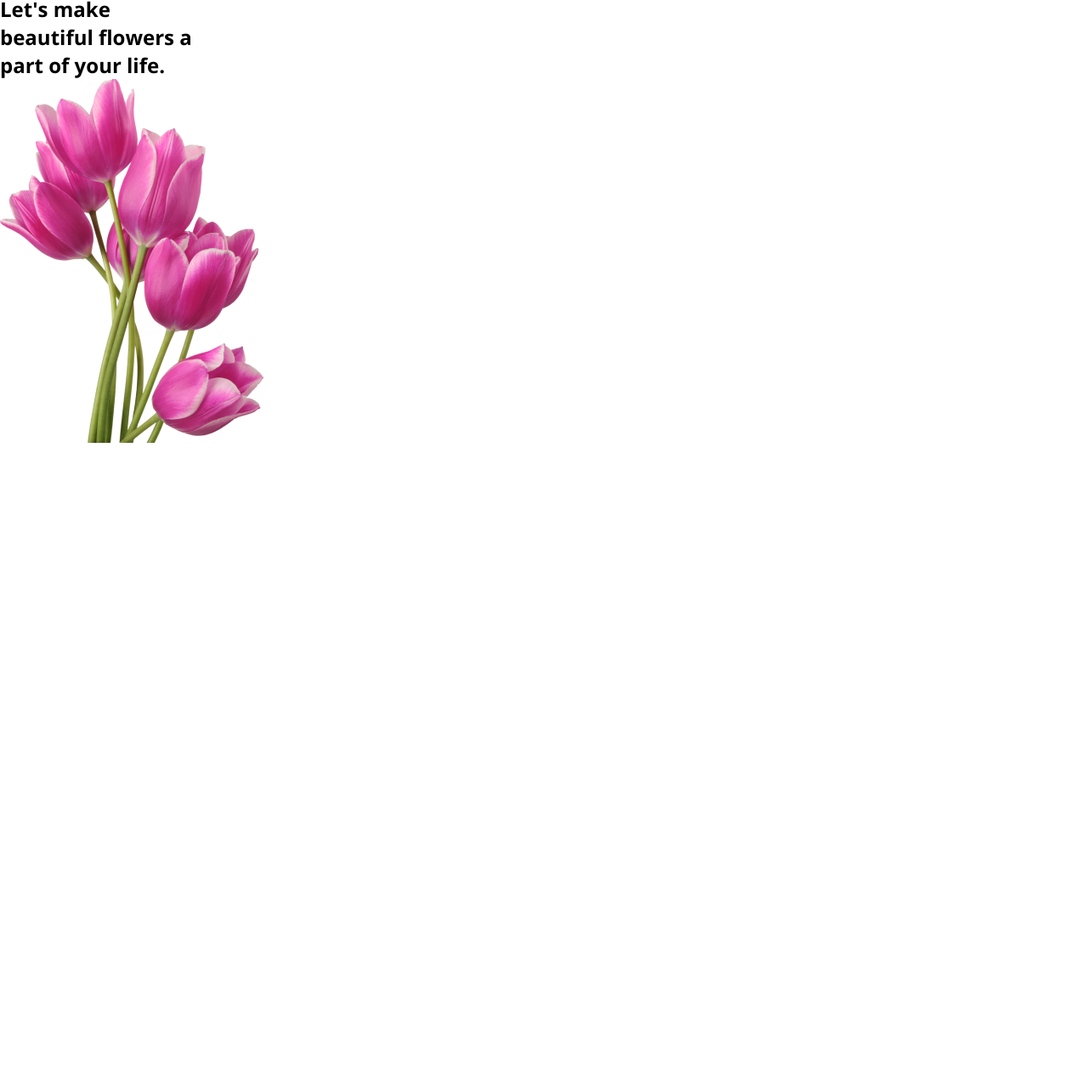
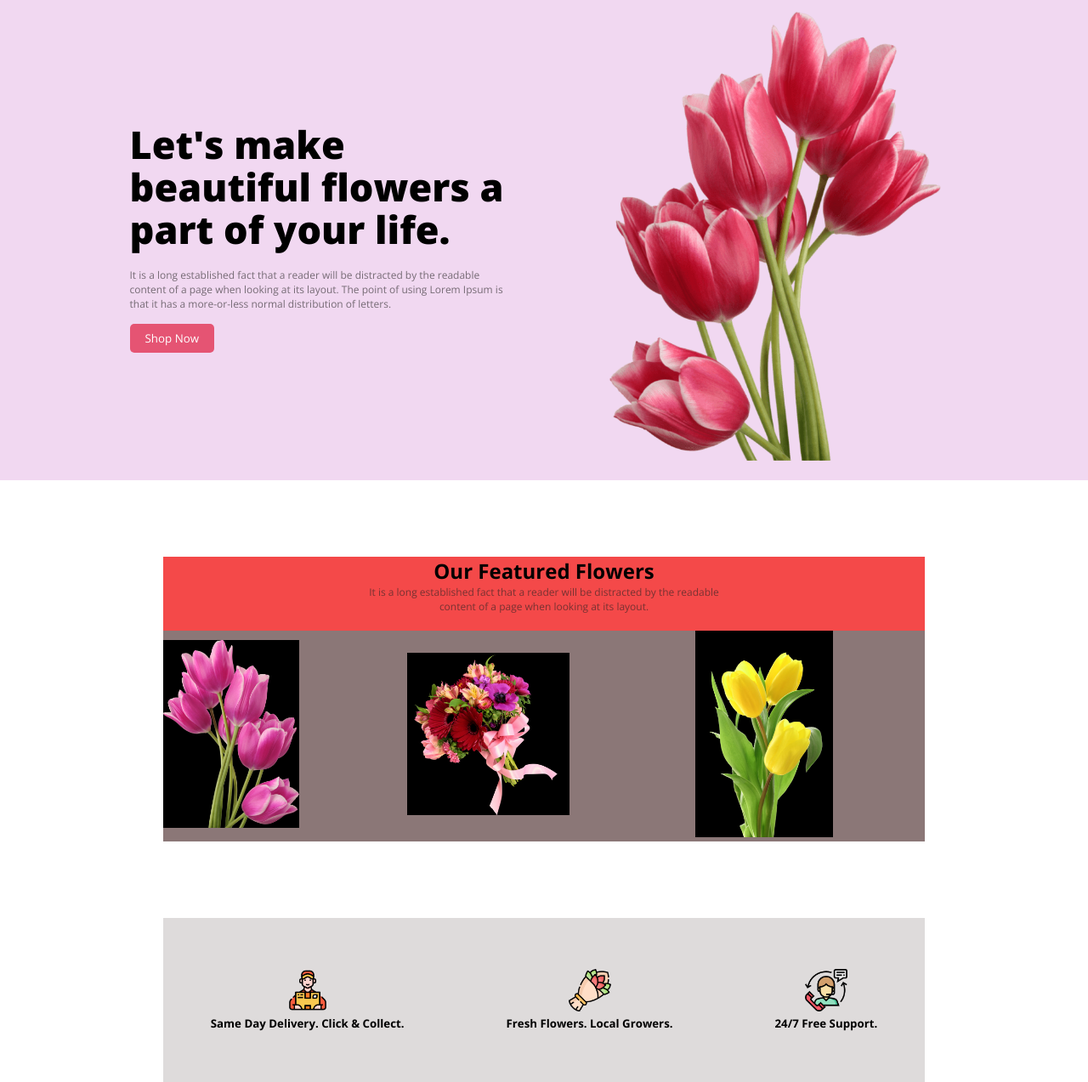
Before and after one commit to TasniahHanifNeha/Assignment-1-Neha, a plain HTML site: page index.html in a window 1280 px wide. Shown: the part 6-1279 px from the top of the page at 85% size. Before the commit the page ends 800 px from the top, so only its background shows below. Drawn offline with nearby package versions, Linux system fonts and the light colour scheme.

Commit message:
second commit

```diff
--- a/index.html
+++ b/index.html
@@ -7,7 +7,9 @@
     <link rel="stylesheet" href="style.css">
     <link rel="preconnect" href="https://fonts.googleapis.com">
     <link rel="preconnect" href="https://fonts.gstatic.com" crossorigin>
-    <link href="https://fonts.googleapis.com/css2?family=Lato:ital,wght@0,300;0,400;0,700;0,900;1,300;1,400;1,700;1,900&family=Open+Sans:ital,wght@0,300;0,700;0,800;1,700;1,800&display=swap" rel="stylesheet">
+    <link
+        href="https://fonts.googleapis.com/css2?family=Lato:ital,wght@0,300;0,400;0,700;0,900;1,300;1,400;1,700;1,900&family=Open+Sans:ital,wght@0,300;0,700;0,800;1,700;1,800&display=swap"
+        rel="stylesheet">
     <title>Neha's Flower Shop</title>
 </head>
 
@@ -18,13 +20,58 @@
         <section class="banner-details">
             <div class="left-banner-des">
                 <h1>Let's make<br> beautiful flowers a <br>part of your life.</h1>
+                <p class="common-paragraph">It is a long established fact that a reader will be distracted by the readable <br>content of a page
+                    when looking at its layout. The point of using Lorem Ipsum is <br>that it has a more-or-less normal
+                    distribution of letters.</p>
+                <button class="shop-btn">Shop Now</button>
             </div>
             <div class="right-banner-photo">
-                <img src="./Flower Asset/pngwing 6.png" alt="">
+                <img src="./Flower Asset/pngwing 10.png" alt="">
             </div>
         </section>
     </header>
 
+    <!-- =========Featured Flowers========= -->
+    <main>
+        <section class="featured-flowers">
+            <div class="featured-flowers-heading">
+                <h2>Our Featured Flowers</h2>
+                <p class="common-paragraph">It is a long established fact that a reader will be distracted by the readable<br> content of a page when looking at its layout.</p>
+            </div>
+            <div class="flower-gate-box">
+                <div class="flower-gate">
+                    <img src="./Flower Asset/pngwing 6.png" alt="">
+                </div>
+                <div class="flower-gate">
+                    <img src="./Flower Asset/pngwing 5.png" alt="">
+                </div>
+                <div class="flower-gate">
+                    <img src="./Flower Asset/pngwing 7.png" alt="">
+                </div>
+            </div>
+        </section>
+
+        <!-- ==========Flower Service============ -->
+        <section class="flower-service">
+            <div class="services">
+                <img src="./Flower Asset/Group 57.png" alt="">
+                <h5>Same Day Delivery. Click & Collect.</h5>
+            </div>
+            <div class="services">
+                <img src="./Flower Asset/Group 58.png" alt="">
+                <h5>Fresh Flowers. Local Growers.</h5>
+            </div>
+            <div class="services">
+                <img src="./Flower Asset/Group 59.png" alt="">
+                <h5>24/7 Free Support.</h5>
+            </div>
+        </section>
+
+
+
+
+
+    </main>
 </body>
 
 </html>
--- a/style.css
+++ b/style.css
@@ -1,6 +1,83 @@
-*{
+* {
     padding: 0;
     margin: 0;
     font-family: 'Lato', sans-serif;
     font-family: 'Open Sans', sans-serif;
 }
+
+/* ------------banner-section-------- */
+.banner-section {
+    background: #f1d8f1;
+    padding: 18px 0;
+}
+
+.left-banner-des h1{
+    font-size: 45px;
+    line-height: 50px;
+    font-weight: 900;
+    margin-bottom: 20px;
+}
+.common-paragraph{
+    color: #24232399;
+    font-size: 12px;
+    margin-bottom: 15px;
+}
+.shop-btn{
+    border: none;
+    background: #E55473;
+    color: #fff;
+    padding: 8px 18px;
+    border-radius: 5px;
+}
+.banner-details{
+    display: flex;
+    justify-content: space-around;
+    align-items: center;
+    margin: 0 100px
+}
+
+.right-banner-photo img {
+    width: 430px;
+    height: 530px;
+}
+
+/* ----------Featured-Flowers-------- */
+.featured-flowers{
+    margin: 90px auto;
+    background: #f44949;
+    width: 70%;
+}
+.featured-flowers-heading{
+    text-align: center;
+    margin-bottom: 20px;
+}
+.flower-gate-box{
+    display: flex;
+    justify-content: center;
+    align-items: center;
+    gap: 20px;
+    background: #8b7777;
+}
+.flower-gate img{
+    width: 60%;
+    background: #000;
+    text-align: center;
+}
+
+/* ---------flower-service------- */
+
+.flower-service{
+    display: flex;
+    text-align: center;
+    align-items: center;
+    justify-content: center;
+    gap: 120px;
+    background: rgb(222, 219, 219);
+    width: 70%;
+    padding: 60px 0;
+    margin: 0 auto;
+}
+.services img{
+    width: 50px;
+    height: 50px;
+}
```
